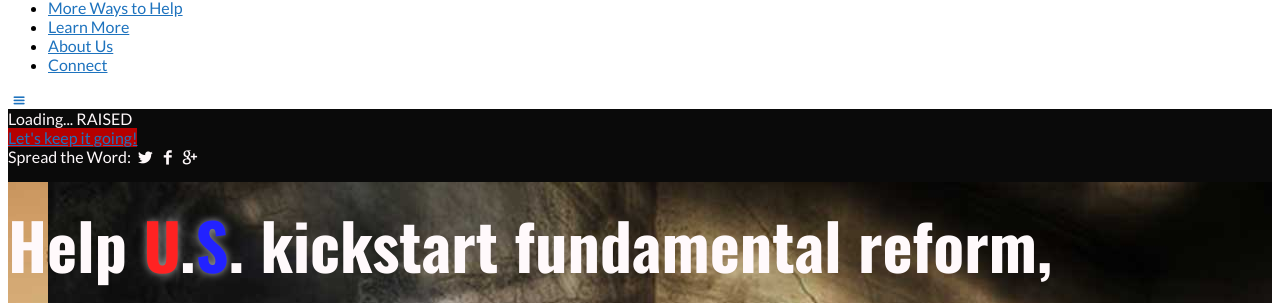
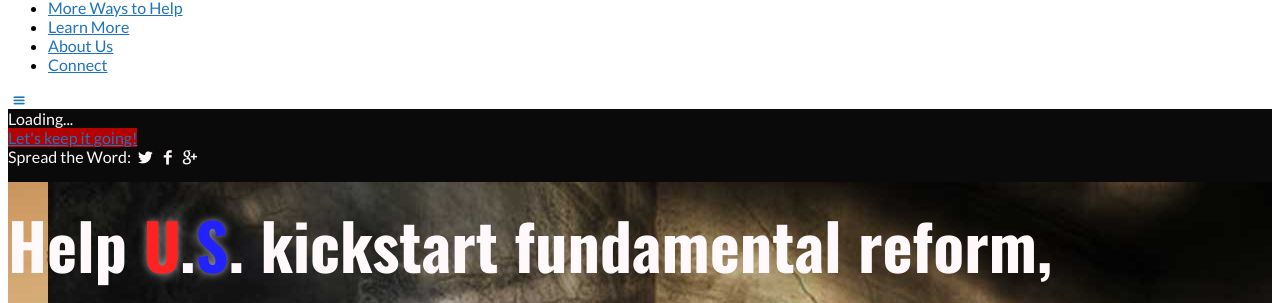
Before and after one commit to MayOneUS/2014-06-02-mayone.us-website, a Jekyll site: the page built from index.html, in a window 1280 px wide and 900 px high. Shown: the part 246-549 px from the top of the window. Built offline with Jekyll 4.4.1, drawn with Linux system fonts in a browser that asks for light colours; nearby versions of some CDN libraries; library files that are not in the unit come from our copies.

Commit message:
Revert "Try fixing the bar - will fail miserably"
This reverts commit 564f026214297a8ae62e8d26b17376f74b5f77e1.

```diff
--- a/_includes/main_page_structure.html
+++ b/_includes/main_page_structure.html
@@ -20,7 +20,7 @@
             <div class="campaign-hero-donate-options animated fadeInDown">
               <div id="super-cool-progress-bar" class="donation-progress-bar">
                 <span class="donation-progress-percent" id="super-cool-progress-bar-percent">Loading...</span>
-                <span class="donation-progress-funded"  id="super-cool-progress-bar-funded"></span><span class="hide-mobile"> RAISED</span>
+                <span class="donation-progress-funded"  id="super-cool-progress-bar-funded"></span>
                 <span class="donation-progress-togo"    id="super-cool-progress-bar-togo"></span>
                 <div class="donation-progress" style="width: 0%" id="super-cool-progress-bar-bar"></div>
               </div>
--- a/js/progress.js
+++ b/js/progress.js
@@ -29,7 +29,7 @@ function totalRaisedCB(totalRaisedCents) {
   // todo: this needs to change if we make it past 1million
   var percent = Math.floor(totalRaised / 10000);
   setText("super-cool-progress-bar-percent", '' + percent + '% Funded');
-  setText("super-cool-progress-bar-funded", '$' + addCommas(totalRaised));
+  setText("super-cool-progress-bar-funded", '$' + addCommas(totalRaised) + ' Raised');
   document.getElementById("super-cool-progress-bar-bar").style.width='' + Math.min(100, percent) + '%';
   setText("super-cool-progress-bar-togo", days_left_message);
 }
```
